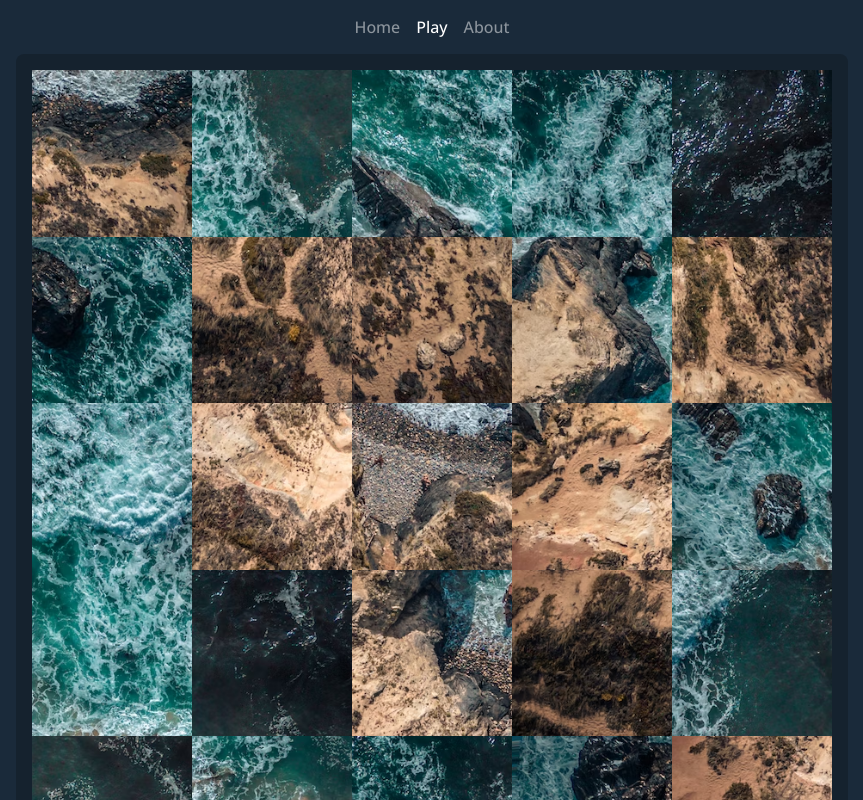
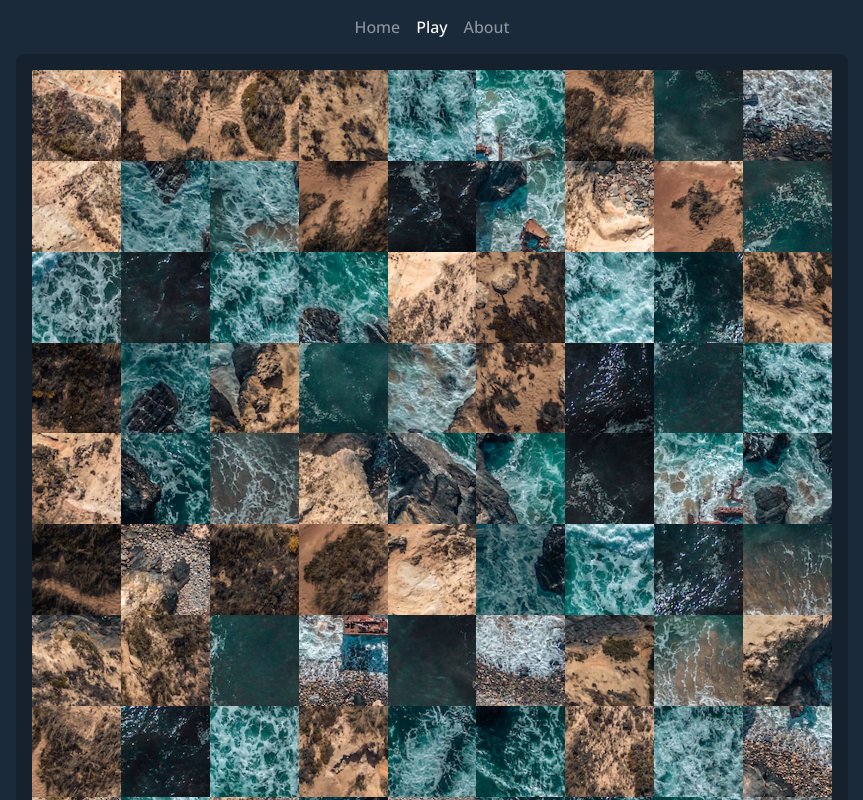
Before and after one commit to VivienGaluchot/svelte-kit-img-shuffle, a SvelteKit app: page /play in a window 1280 px wide. Shown: the whole page, without its empty margins (208-1071 px from the left). Built offline with nearby package versions, Linux system fonts and the light colour scheme.

Commit message:
tile count

```diff
--- a/src/routes/play/game.svelte
+++ b/src/routes/play/game.svelte
@@ -100,9 +100,8 @@
 	// Main
 
 	let matrix = new Matrix({
-		rows: 6,
-		cols: 5,
-		image: { url: demoImage, w: 930, h: 1162 },
+		tileCount: 100,
+		image: { url: demoImage, size: { x: 930, y: 1162 } },
 		getGridSize: getGridSize.call,
 		getSlotPos: getSlotPos.call,
 		getSlotSize: getSlotSize.call
--- a/src/routes/play/image.ts
+++ b/src/routes/play/image.ts
@@ -1,5 +1,12 @@
+import type * as lm from '$lib/math';
+
 export interface PuzzleImage {
 	url: string;
-	w: number;
-	h: number;
+	// in pixel
+	size: lm.Vec2d;
 }
+
+export function splitInCell(size: lm.Vec2d, n: number): lm.Vec2d {
+	const y = Math.sqrt((n * size.y) / size.x);
+	return { x: Math.round(n / y), y: Math.round(y) };
+}
--- a/src/routes/play/matrix.ts
+++ b/src/routes/play/matrix.ts
@@ -2,7 +2,7 @@ import * as rand from '$lib/random';
 import * as lm from '$lib/math';
 
 import { Tile } from './tile';
-import type { PuzzleImage } from './image';
+import { splitInCell, type PuzzleImage } from './image';
 
 export const DIR_2D_TOP = { x: 0, y: -1 };
 export const DIR_2D_BOTTOM = { x: 0, y: 1 };
@@ -25,8 +25,7 @@ export interface DragAction {
 }
 
 export interface MatrixOptions {
-	rows: number;
-	cols: number;
+	tileCount: number;
 	image: PuzzleImage;
 	getGridSize(): lm.Vec2d | null;
 	getSlotPos(pos: lm.Vec2d, cols: number): lm.Vec2d | null;
@@ -35,24 +34,21 @@ export interface MatrixOptions {
 
 export class Matrix {
 	options: MatrixOptions;
+	rows: number;
+	cols: number;
 	matrix: Tile[] = [];
 
 	constructor(options: MatrixOptions) {
 		this.options = options;
+		let tiles = splitInCell(options.image.size, options.tileCount);
+		this.cols = tiles.x;
+		this.rows = tiles.y;
 		this.matrix = [];
 		for (let y = 0; y < this.rows; y++) {
 			for (let x = 0; x < this.cols; x++) {
 				this.matrix.push(new Tile(x, y, this));
 			}
 		}
-	}
-
-	get rows(): number {
-		return this.options.rows;
-	}
-
-	get cols(): number {
-		return this.options.cols;
 	}
 
 	get image(): PuzzleImage {
@@ -116,7 +112,7 @@ export class Matrix {
 
 	style() {
 		return (
-			`aspect-ratio: ${this.image.w} / ${this.image.h}; ` +
+			`aspect-ratio: ${this.image.size.x} / ${this.image.size.y}; ` +
 			`grid-template-columns: repeat(${this.cols}, 1fr);`
 		);
 	}
--- a/src/routes/play/tile.ts
+++ b/src/routes/play/tile.ts
@@ -15,8 +15,6 @@ export class Tile {
 		from: null | {
 			// in cell
 			originCurrent: lm.Vec2d;
-			// in pixel
-			originSlot: lm.Vec2d;
 			// in pixel
 			originMouse: lm.Vec2d;
 			// in pixel
@@ -95,7 +93,6 @@ export class Tile {
 		}
 		this.drag.from = {
 			originCurrent: this.current,
-			originSlot: slot,
 			originMouse: mousePos,
 			pullOffset: { x: 0, y: 0 }
 		};
@@ -105,14 +102,8 @@ export class Tile {
 		if (this.drag.from == null) {
 			throw new Error('updateDragFrom: from unset');
 		}
-		const slot = this.matrix.options.getSlotPos(this.current, this.cols);
-		if (!slot) {
-			throw new Error('updateDragFrom: slot not found');
-		}
 		const mouseDiff = lm.vec2dSubstract(mousePos, this.drag.from.originMouse);
-		const slotDiff = lm.vec2dSubstract(slot, this.drag.from.originSlot);
-		const pullOffset = lm.vec2dSubstract(mouseDiff, slotDiff);
-		this.drag.from.pullOffset = pullOffset;
+		this.drag.from.pullOffset = mouseDiff;
 	}
 
 	unsetDragFrom() {
@@ -145,8 +136,14 @@ export class Tile {
 	style() {
 		const gridSize = this.matrix.options.getGridSize();
 		const initialSlotPos = this.matrix.options.getSlotPos(this.initial, this.cols);
-		const currentSlotPos = this.matrix.options.getSlotPos(this.current, this.cols);
-		const currentSlotSize = this.matrix.options.getSlotSize(this.current, this.cols);
+		let current;
+		if (this.isDragFrom()) {
+			current = this.originOrCurrent();
+		} else {
+			current = this.current;
+		}
+		const currentSlotPos = this.matrix.options.getSlotPos(current, this.cols);
+		const currentSlotSize = this.matrix.options.getSlotSize(current, this.cols);
 		if (gridSize && initialSlotPos && currentSlotPos && currentSlotSize) {
 			const bgPos = lm.vec2dMultiply(initialSlotPos, { x: -1, y: -1 });
 			const bgSize = gridSize;
```
